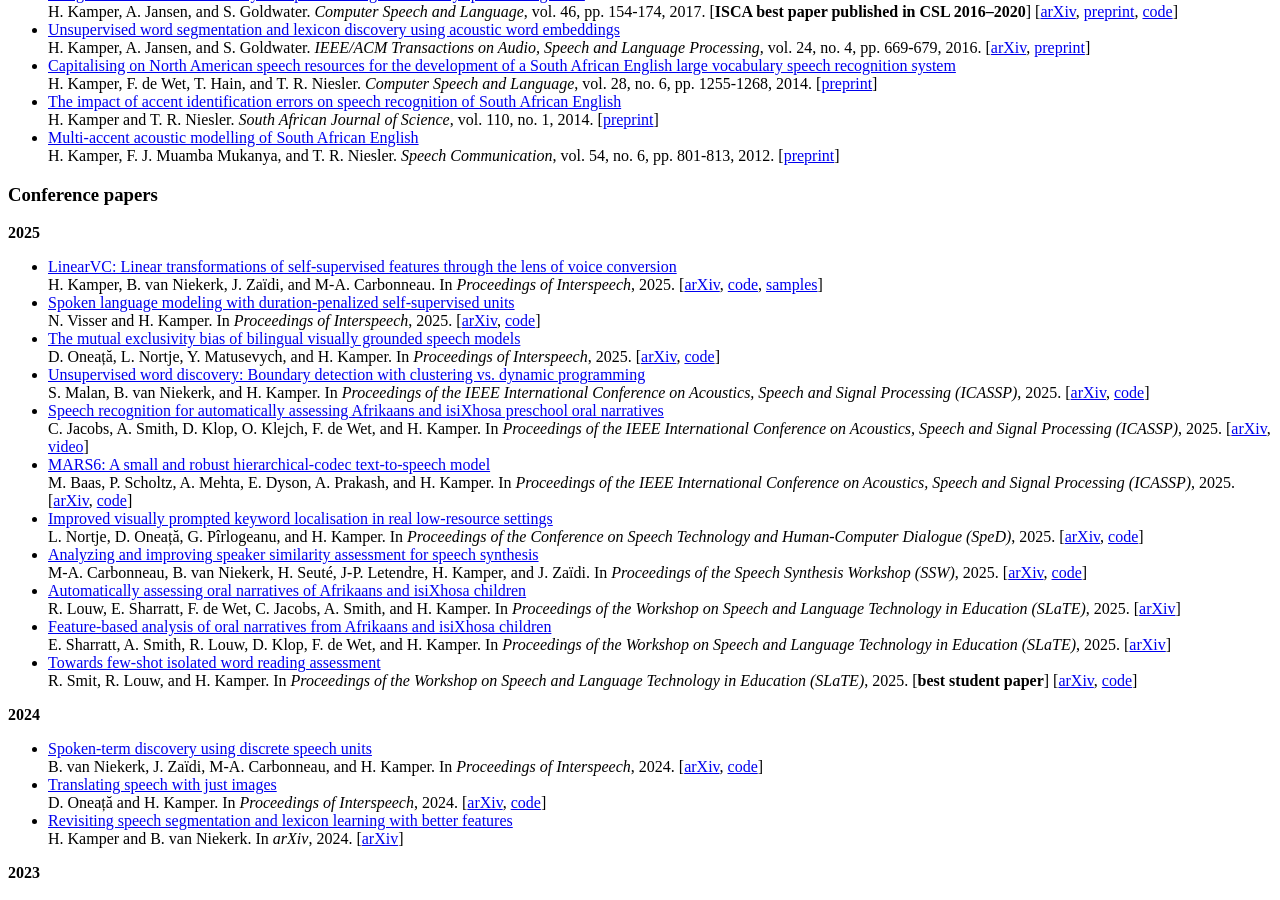
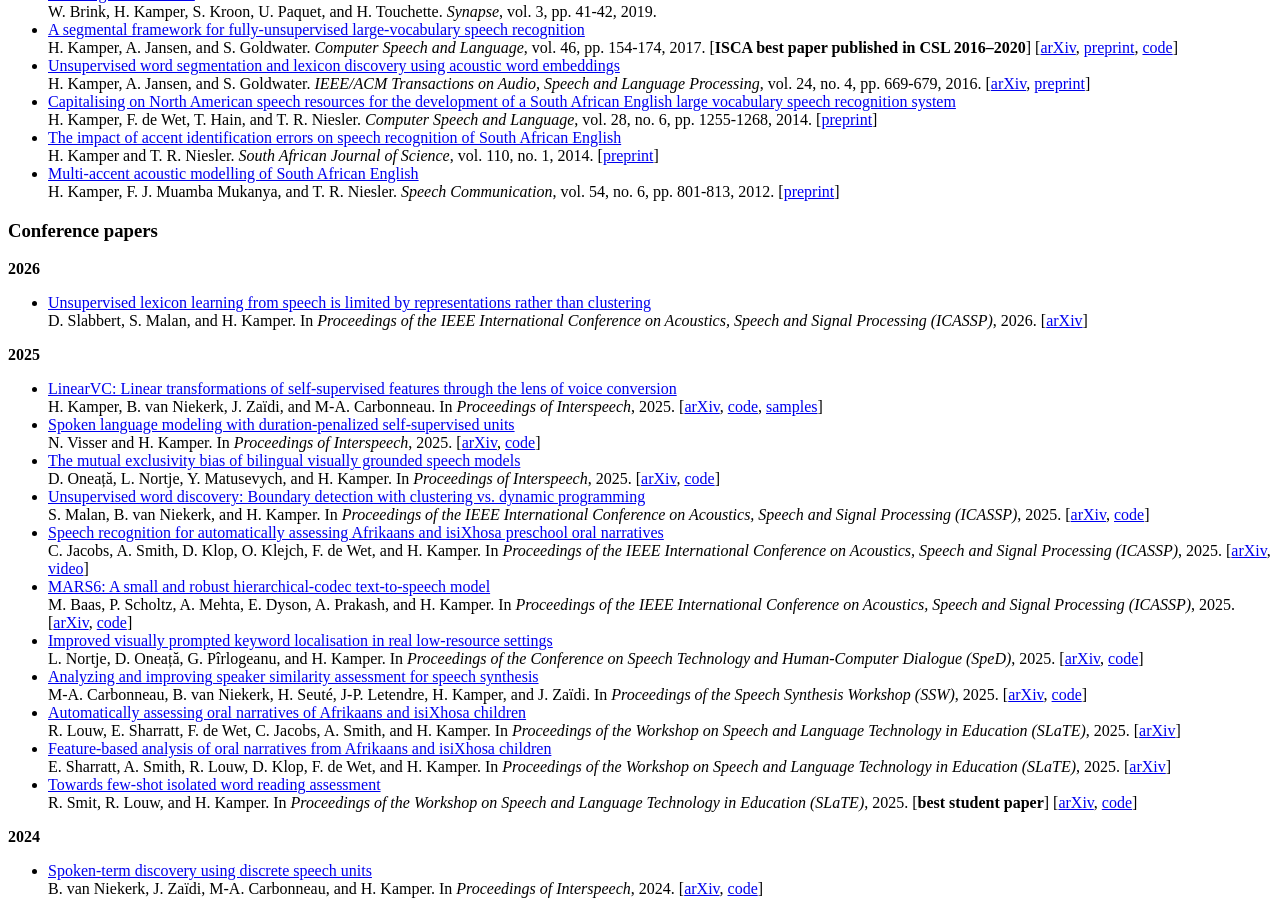
Before and after one commit to kamperh/kamperh.github.io, a Jekyll site: the page built from publications.md, in a window 1280 px wide and 900 px high, scrolled down 1325 px. Built offline with Jekyll 4.4.1, drawn with Linux system fonts in a browser that asks for light colours; a style sheet for code colours, icons or effects is not loaded; some of the changed text lies outside the part shown.

Commit message:
Update publications.md

```diff
--- a/publications.md
+++ b/publications.md
@@ -32,6 +32,9 @@
 
 ### Journal articles
 
+- [Should top-down clustering affect boundaries in unsupervised word discovery?](https://doi.org/10.1109/TASLPRO.2026.3659426)
+  S. Malan, B. van Niekerk, and H. Kamper. *IEEE/ACM Transactions on Audio, Speech and Language Processing*, vol. 34, pp. 1163-1172, 2026.
+  [[arXiv](https://arxiv.org/abs/2507.19204), [code](https://github.com/s-malan/prom-seg-clus)]
 - [Visually grounded speech models have a mutual exclusivity bias](https://doi.org/10.1162/tacl_a_00672)
   L. Nortje, D. Oneață, Y. Matusevych, and H. Kamper. *Transactions of the Association for Computational Linguistics*, vol. 12, pp. 755-770, 2024.
   [[arXiv](https://arxiv.org/abs/2403.13922), [code](https://sites.google.com/view/mutualexclusivityinvgs)]
@@ -112,6 +115,11 @@
 
 ### Conference papers
 
+**2026**
+
+- [Unsupervised lexicon learning from speech is limited by representations rather than clustering]({{site.url}}/papers/slabbert+malan+kamper_icassp2026.pdf)
+  D. Slabbert, S. Malan, and H. Kamper. In *Proceedings of the IEEE International Conference on Acoustics, Speech and Signal Processing (ICASSP)*, 2026.
+  [[arXiv](https://arxiv.org/abs/2510.09225)]
 
 **2025**
 
```
